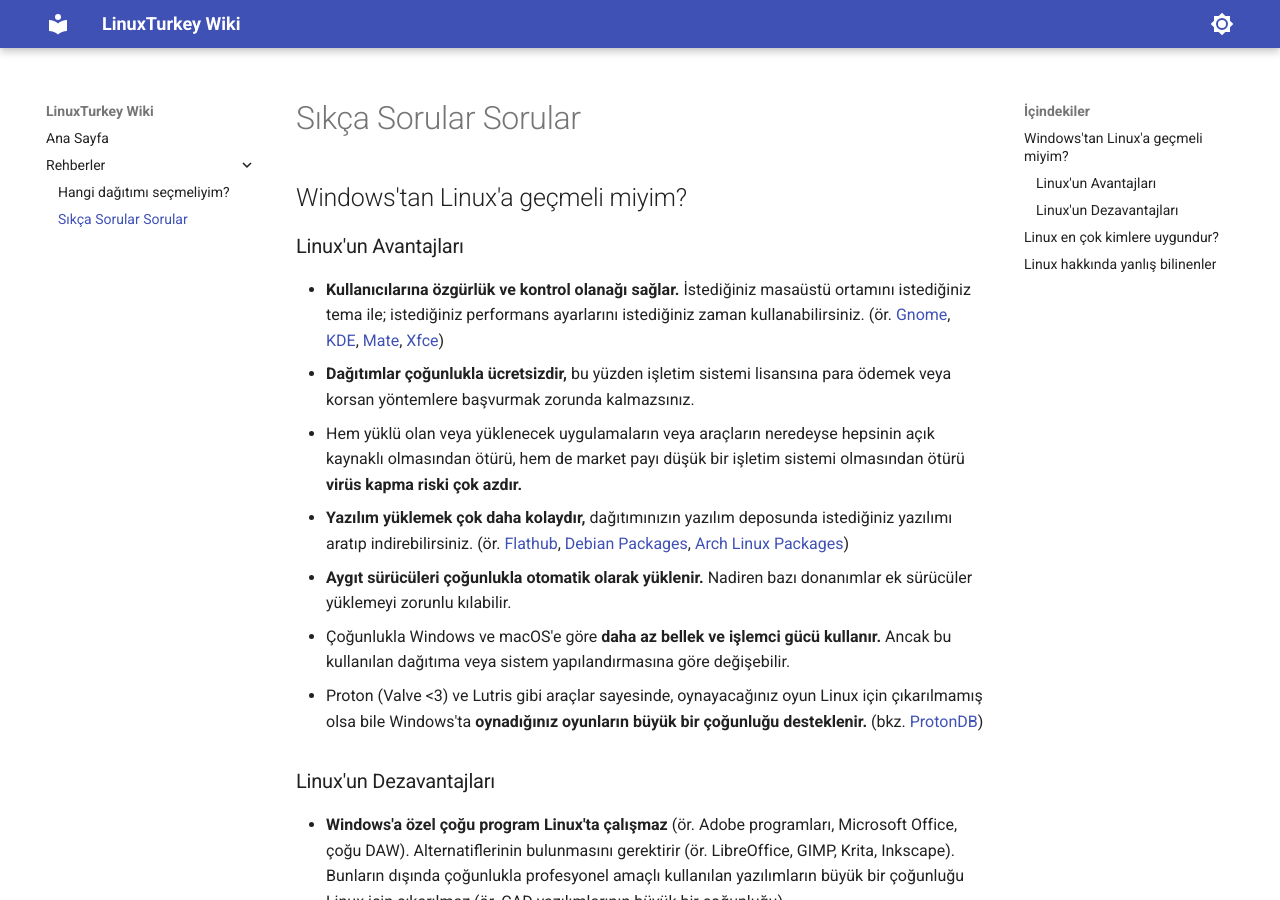
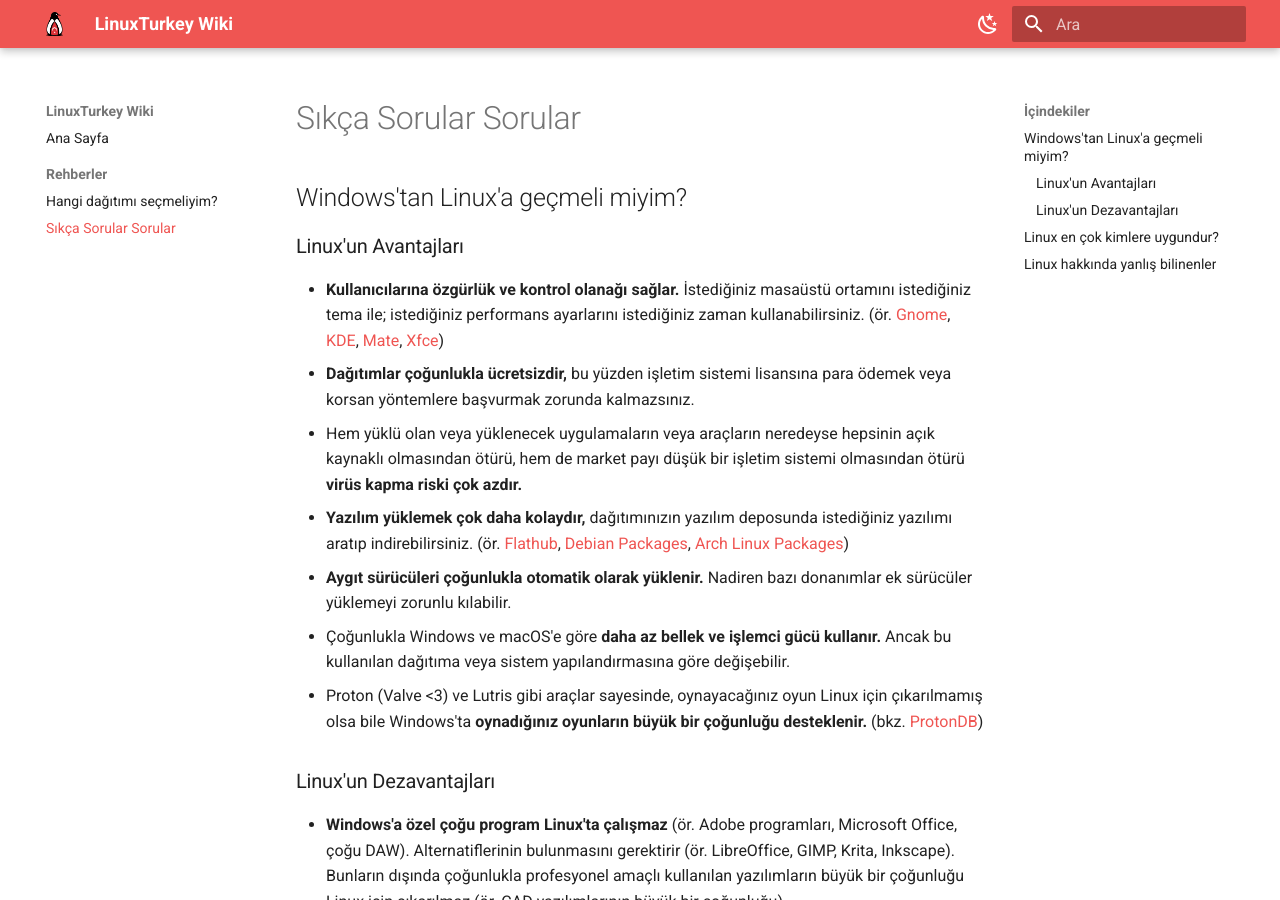
Before and after one commit to LinuxTurkey/wiki, an MkDocs documentation site: the page built from src/rehberler/sss.md, in a window 1280 px wide and 900 px high. Built offline with MkDocs 1.6.1 and Material for MkDocs 9.7.7, drawn with Linux system fonts in a browser that asks for light colours.

Commit message:
Change the styling and add logo

```diff
--- a/mkdocs.yml
+++ b/mkdocs.yml
@@ -2,20 +2,33 @@
 site_url: https://github.io/wiki
 docs_dir: src
 plugins:
-  - social
+  - social:
+      cards_layout_options:
+        logo: assets/logo.png
+  - search
+markdown_extensions:
+  - admonition
+  - pymdownx.details
+  - pymdownx.superfences
 theme:
   name: material
+  logo: assets/logo.png
+  favicon: assets/favicon.png
   features:
     - navigation.instant
     - navigation.instant.progress
+    - navigation.sections
   language: tr
   palette:
     - scheme: default
+      primary: red
+      accent: red
       toggle:
-        icon: material/brightness-7
+        icon: material/weather-night
         name: Switch to dark mode
-
     - scheme: slate
+      primary: red
+      accent: red
       toggle:
-        icon: material/brightness-4
+        icon: material/weather-sunny
         name: Switch to light mode
```
Also changed, not shown: src/assets/favicon.png (added), src/assets/logo.png (added).
